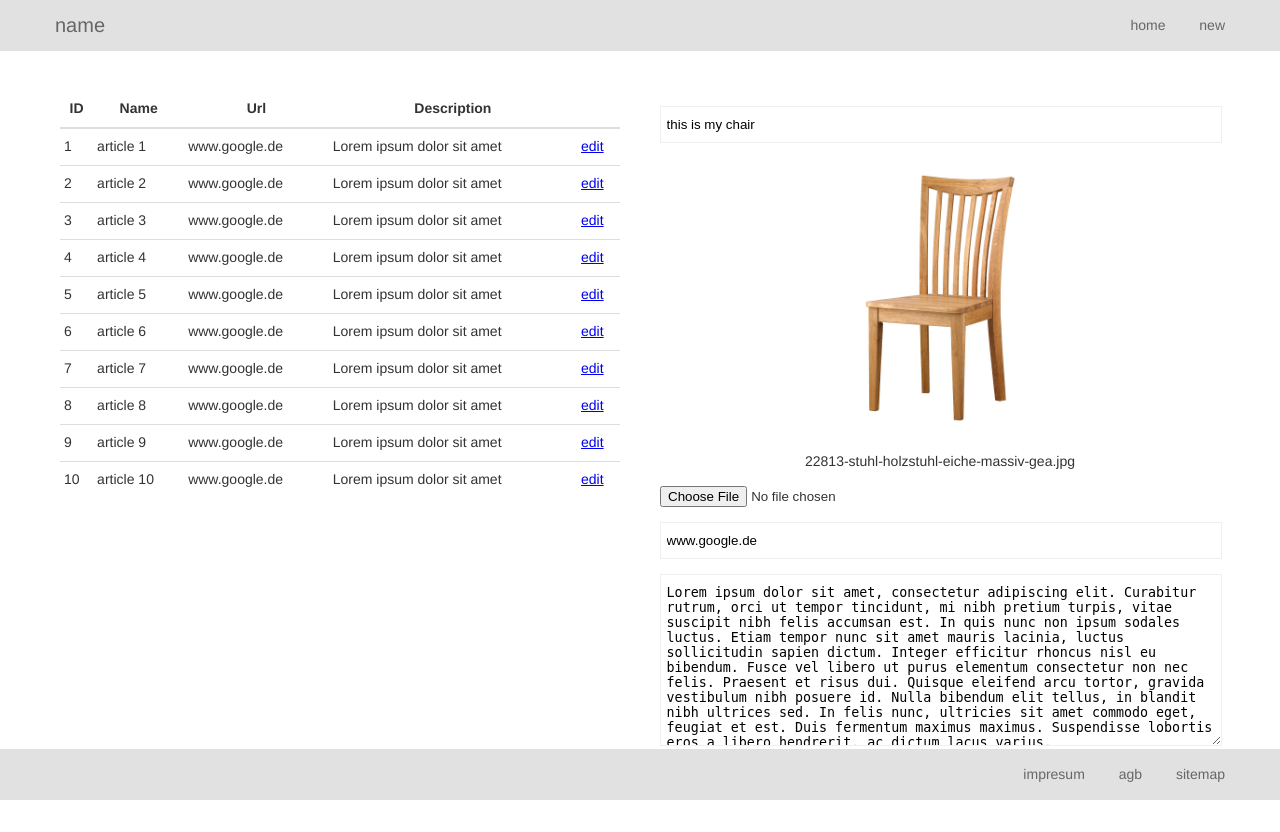
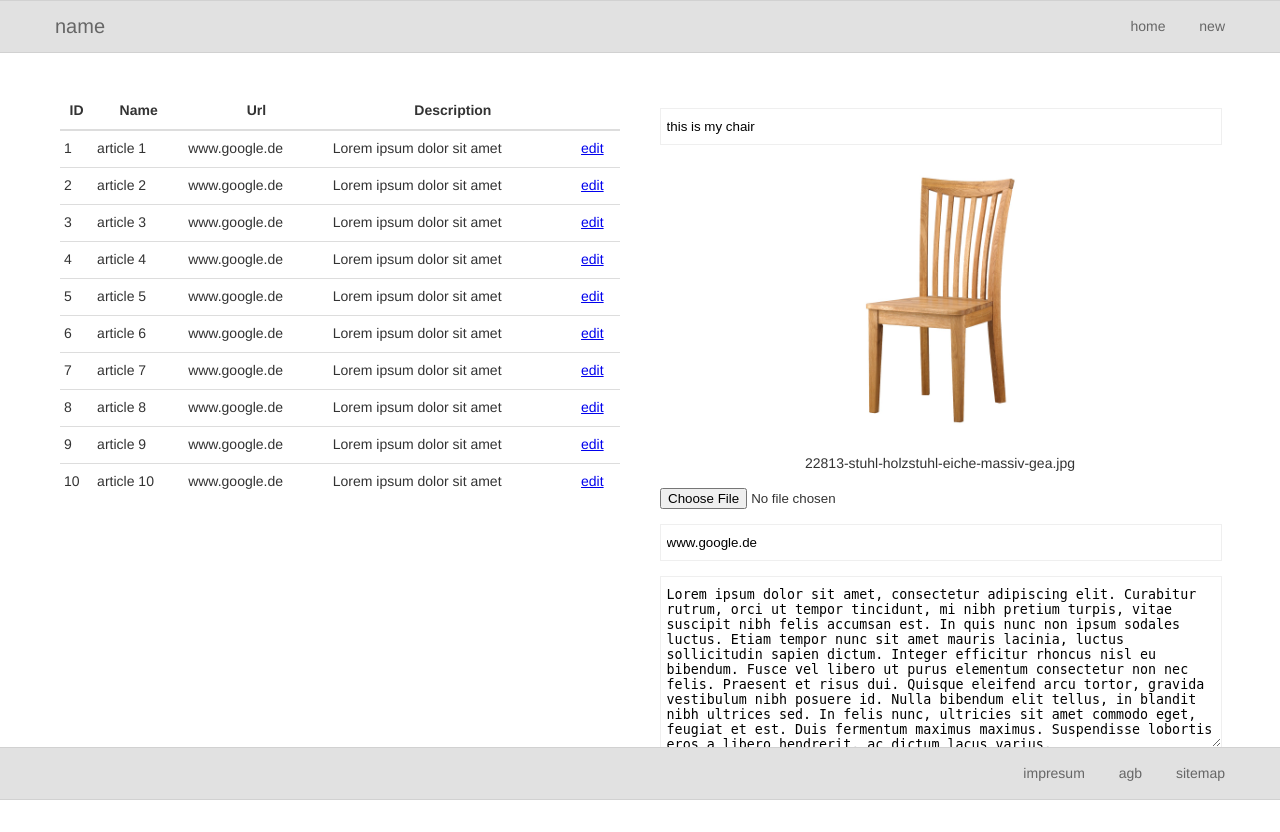
Before and after one commit to schubalibre/mme, a PHP site: page / in a window 1280 px wide. Before the commit the page ends 800 px from the top, so only its background shows below. Run offline with PHP 8.4, Linux system fonts and the light colour scheme.

Commit message:
css geändert

```diff
--- a/css/main.css
+++ b/css/main.css
@@ -39,6 +39,8 @@ footer{
   display: block;
   width:100%;
   background-color: #e1e1e1;
+  border-top: 1px solid #d1d1d1;
+  border-bottom:1px solid #d1d1d1;
 }
 
 /********************************header css*************************************/
```
